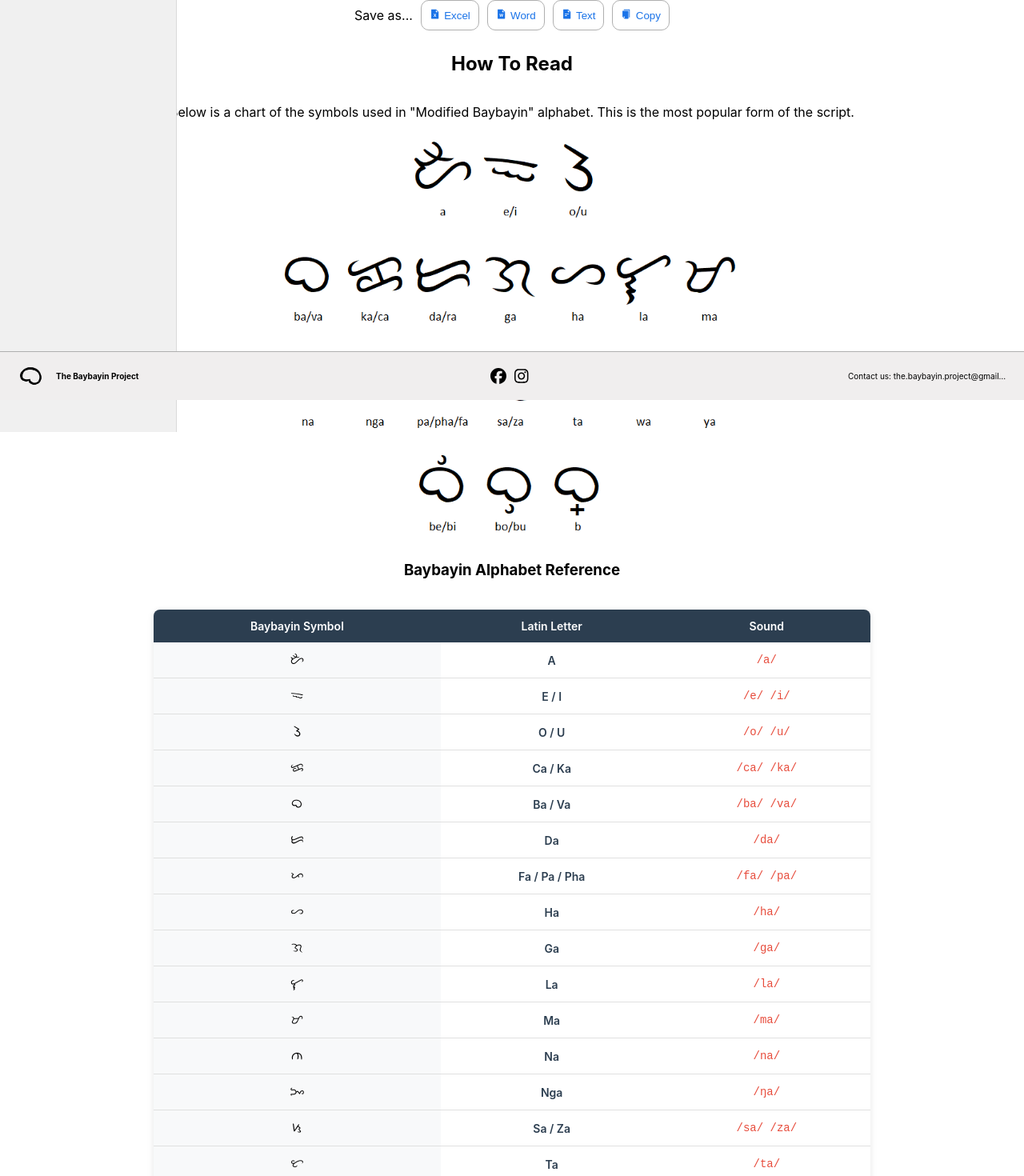
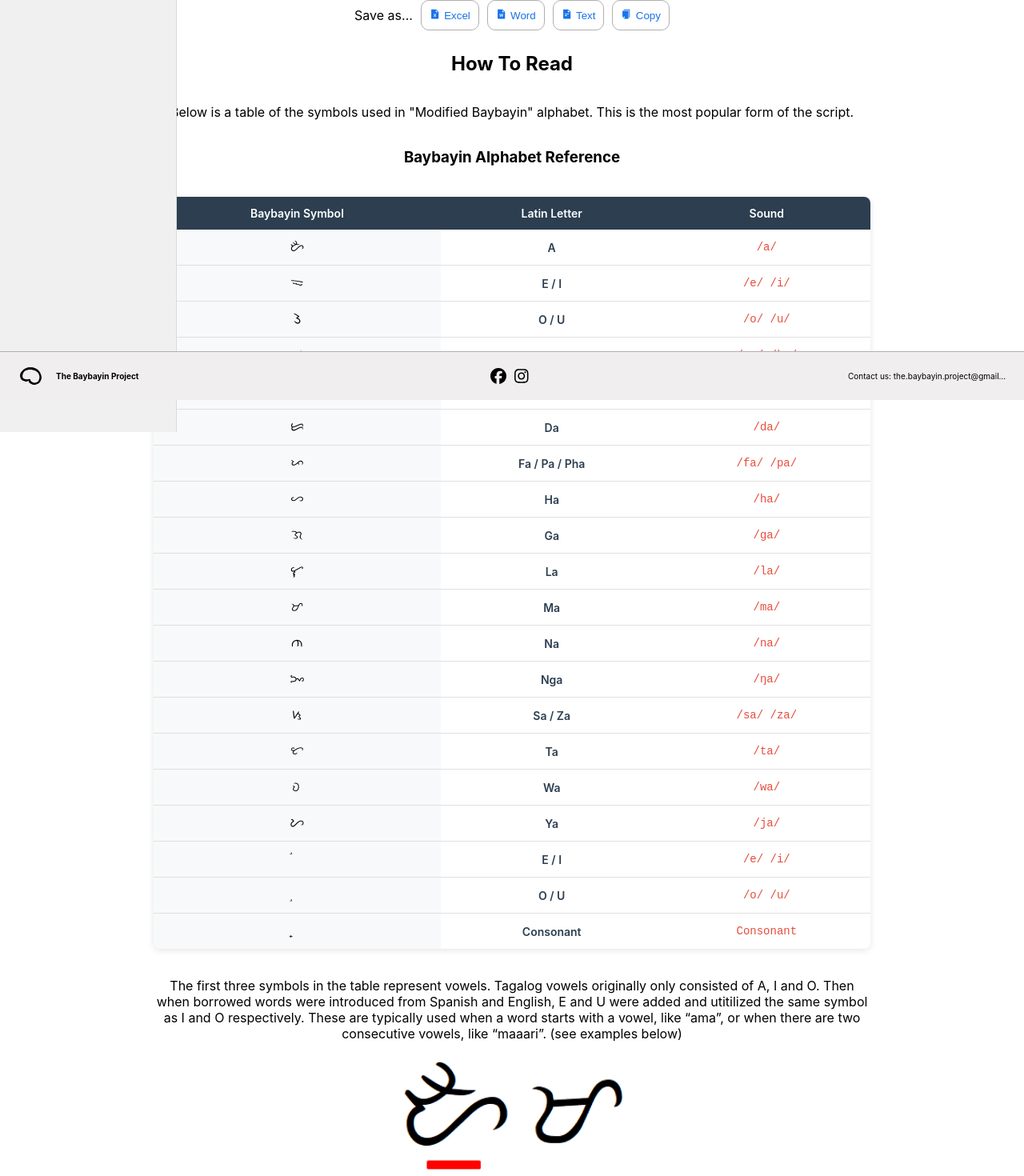
Before and after one commit to cmckinney-59/the-baybayin-project, a React (Vite) app: page /transliterator/baybayin-lite in a window 1280 px wide. Shown: the part 300-1770 px from the top of the page at 80% size. Built offline with nearby package versions, Linux system fonts and the light colour scheme.

Commit message:
updated how to read.

```diff
--- a/src/components/HowToRead/BaybayinHTR/BaybayinHowToRead.tsx
+++ b/src/components/HowToRead/BaybayinHTR/BaybayinHowToRead.tsx
@@ -1,4 +1,3 @@
-import baybayinAlphabetImage from "../../../assets/images/How to read/Baybayin/alphabet.png";
 import amaImage from "../../../assets/images/How to read/Baybayin/ama.png";
 import maaariImage from "../../../assets/images/How to read/Baybayin/maaari.png";
 import baImage from "../../../assets/images/How to read/Baybayin/ba.png";
@@ -13,20 +12,17 @@ export default function BaybayinHowToRead() {
     <>
       <h2>How To Read</h2>
       <p>
-        Below is a chart of the symbols used in "Modified Baybayin" alphabet.
+        Below is a table of the symbols used in "Modified Baybayin" alphabet.
         This is the most popular form of the script.
       </p>
-      <img
-        src={baybayinAlphabetImage}
-        alt="baybayin-alphabet-image"
-        className="baybayin-image alphabet"
-      />
-
       <BaybayinTable />
       <p>
-        The first row of symbols are vowels. These are typically used when a
+        The first three symbols in the table represent vowels. Tagalog vowels
+        originally only consisted of A, I and O. Then when borrowed words were
+        introduced from Spanish and English, E and U were added and utitilized
+        the same symbol as I and O respectively. These are typically used when a
         word starts with a vowel, like “ama”, or when there are two consecutive
-        vowels, like “maaari”.
+        vowels, like “maaari”. (see examples below)
       </p>
       <img src={amaImage} alt="ama-image" className="baybayin-image example" />
       <img
--- a/src/components/HowToRead/BaybayinHTR/BaybayinTable.tsx
+++ b/src/components/HowToRead/BaybayinHTR/BaybayinTable.tsx
@@ -98,6 +98,21 @@ export default function BaybayinTable() {
             <td>Ya</td>
             <td>/ja/</td>
           </tr>
+          <tr>
+            <td className="baybayin-letter">i</td>
+            <td>E / I</td>
+            <td>/e/ /i/</td>
+          </tr>
+          <tr>
+            <td className="baybayin-letter">o</td>
+            <td>O / U</td>
+            <td>/o/ /u/</td>
+          </tr>
+          <tr>
+            <td className="baybayin-letter">+</td>
+            <td>Consonant</td>
+            <td>Consonant</td>
+          </tr>
         </tbody>
       </table>
     </>
```
Also changed, not shown: src/assets/images/How to read/Baybayin/alphabet.png (deleted).
